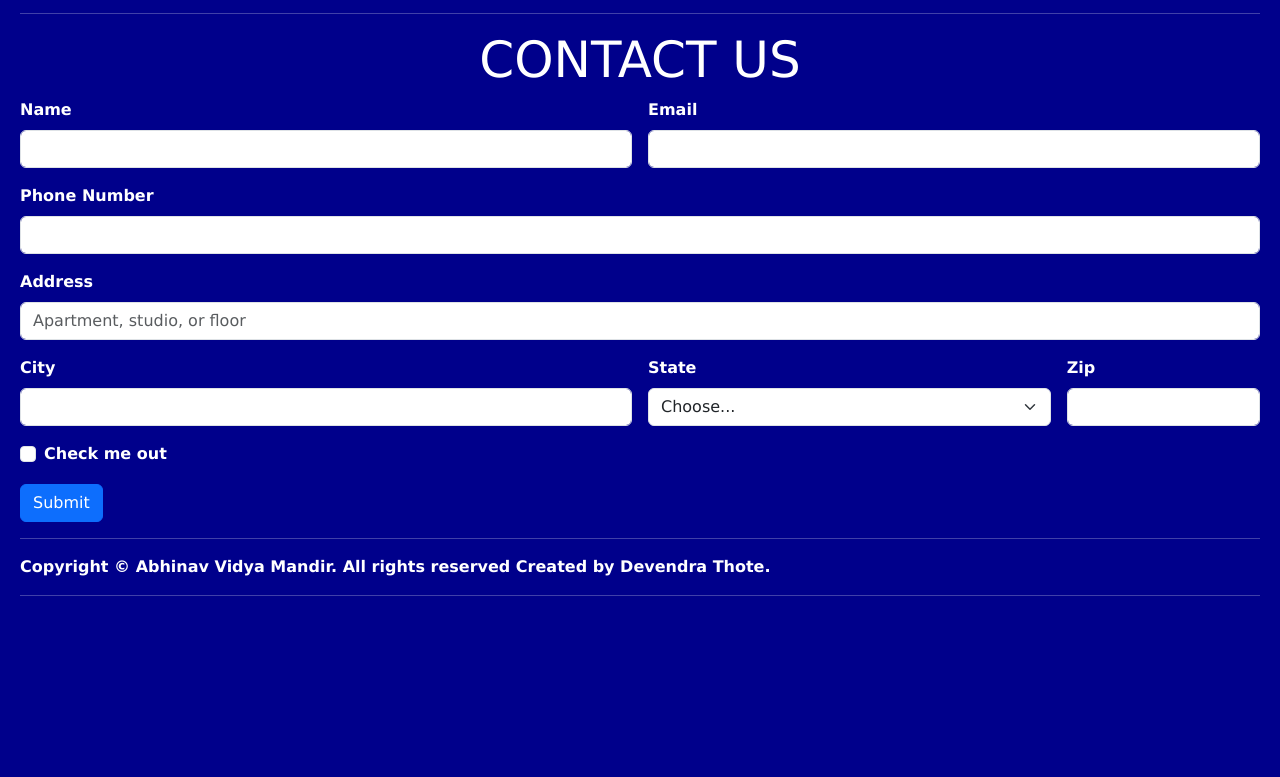
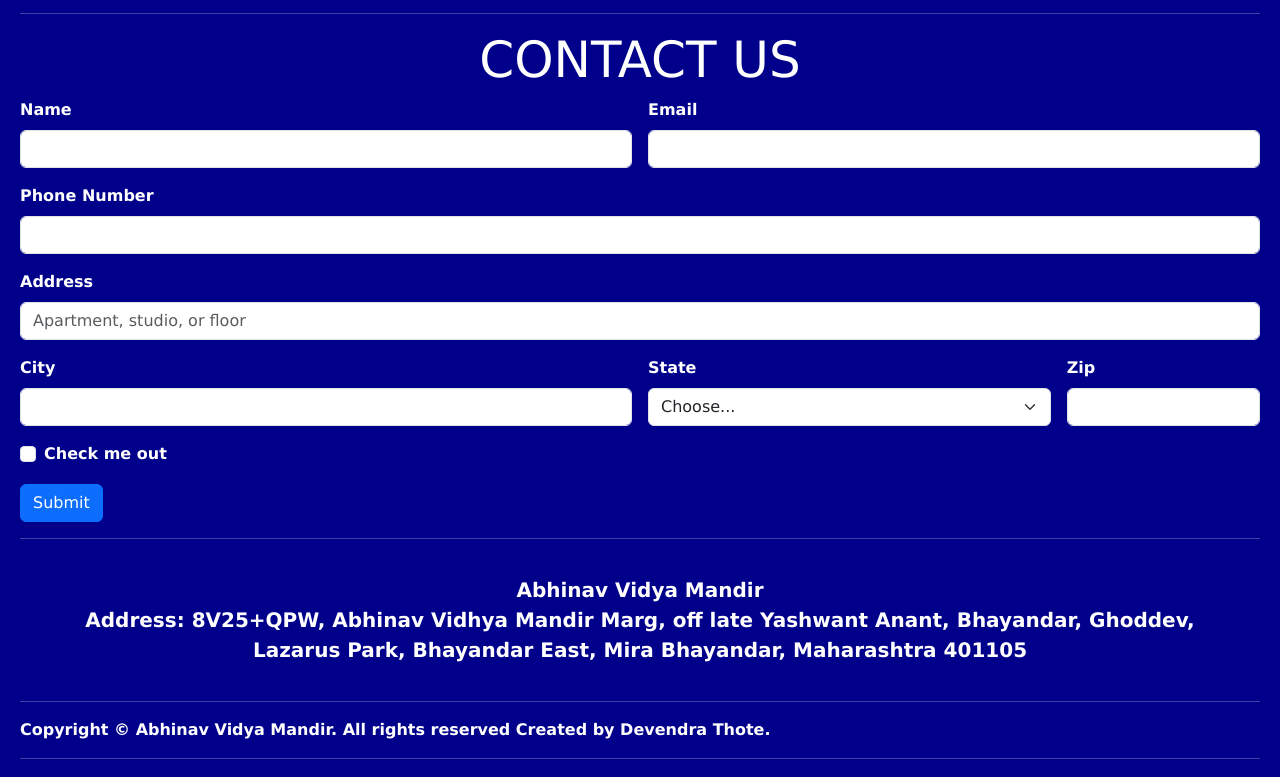
Before and after one commit to devendrathote/abhinav-vidya-mandir-educational-campus, a plain HTML site: page index.html in a window 1280 px wide. Shown: the part 10489-11266 px from the top of the page. Before the commit the page ends 11121 px from the top, so only its background shows below. Drawn offline with nearby package versions, Linux system fonts and the light colour scheme.

Commit message:
Add files via upload

```diff
--- a/index.html
+++ b/index.html
@@ -224,6 +224,12 @@
     </div>
   </form>
   <hr/>
+  <center>
+    <p style="font-size: 20px; font-weight: bold;font-family: Verdana, Geneva, Tahoma, sans-serif;padding: 20px;">
+        Abhinav Vidya Mandir<br>
+        Address: 8V25+QPW, Abhinav Vidhya Mandir Marg, off late Yashwant Anant, Bhayandar, Ghoddev, Lazarus Park, Bhayandar East, Mira Bhayandar, Maharashtra 401105</p>
+    </center>
+    <hr/>
     <script src="https://cdn.jsdelivr.net/npm/bootstrap@5.3.2/dist/js/bootstrap.bundle.min.js" integrity="sha384-C6RzsynM9kWDrMNeT87bh95OGNyZPhcTNXj1NW7RuBCsyN/o0jlpcV8Qyq46cDfL" crossorigin="anonymous"></script>
 
     <footer>
```
